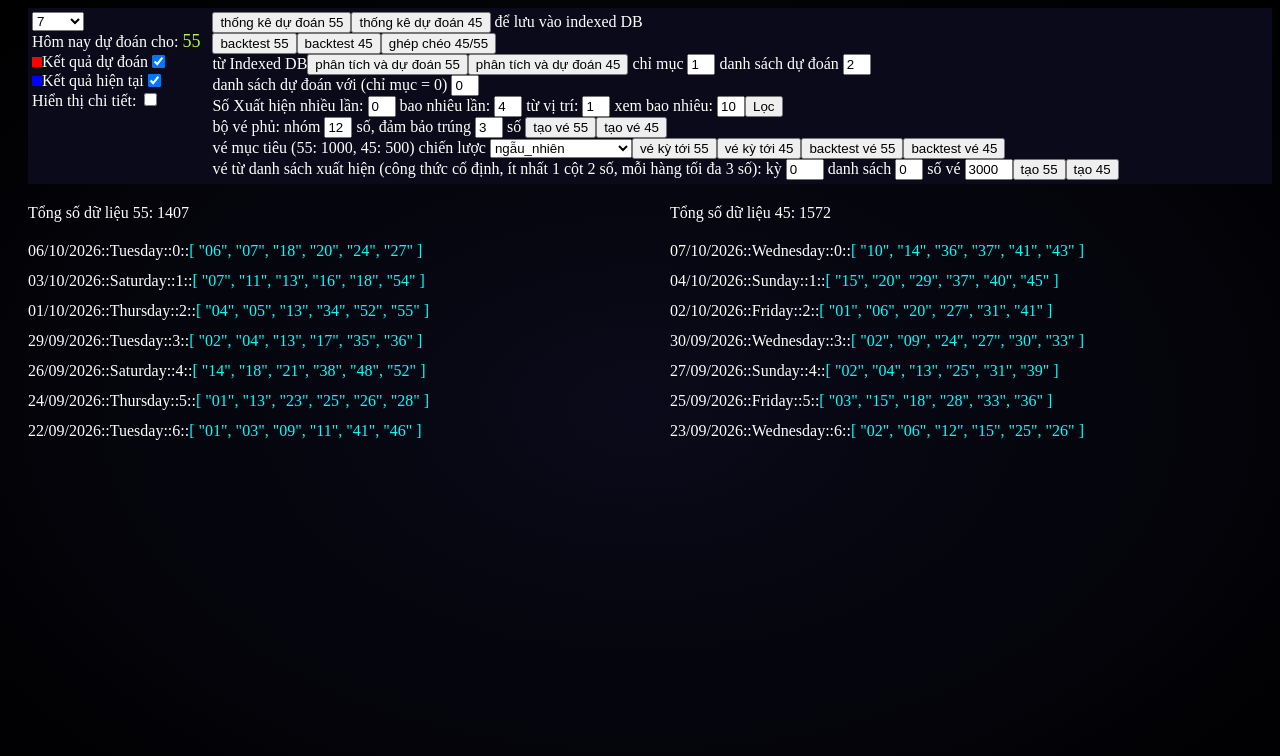
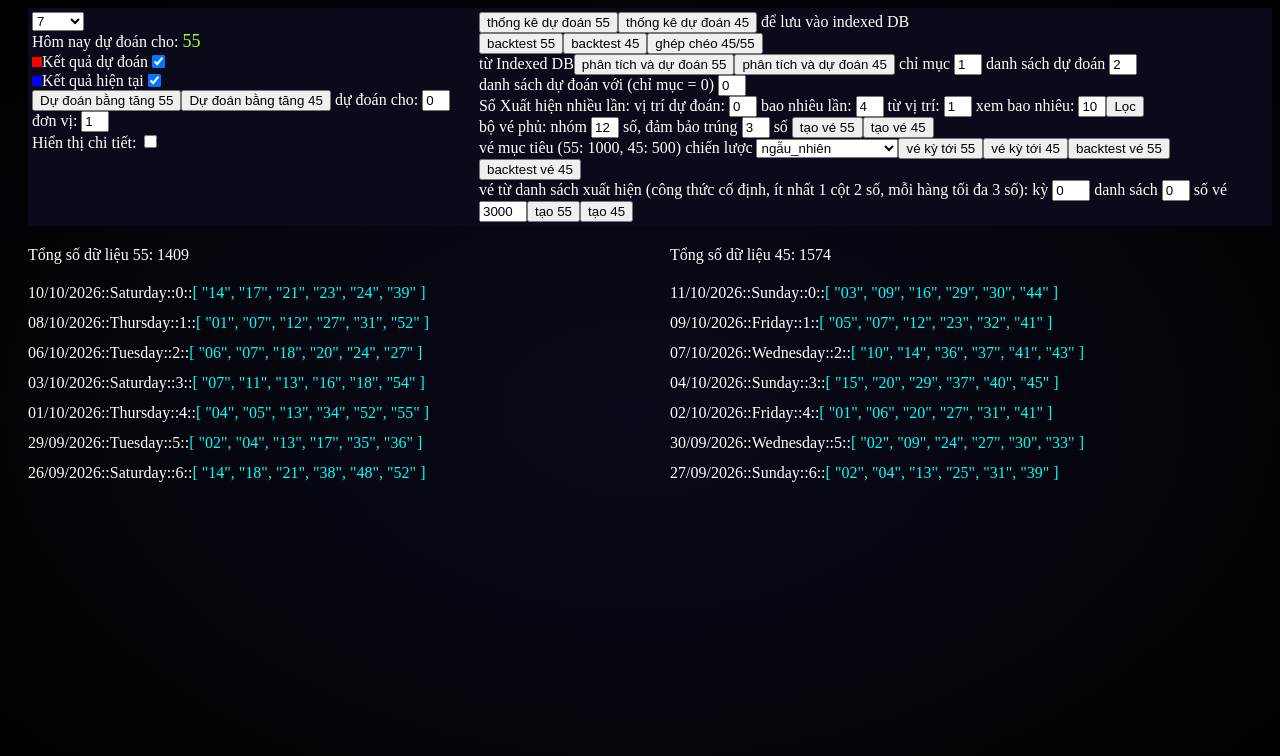
Before and after one commit to haumagic29061995/lote, a Vue app: page / in a window 1280 px wide. Shown: the top 756 px of the page. Built offline with nearby package versions, Linux system fonts and the light colour scheme.

Commit message:
update data and feature 11/10/2026

```diff
--- a/src/views/HomeView.vue
+++ b/src/views/HomeView.vue
@@ -71,7 +71,8 @@ const bù_trừ_cho_loại_xổ_số_55: number = mở_xổ_số_loại_tiếp_t
 
 const các_tùy_chọn_để_hiển_thị_dữ_liệu = ref<number[]>([])
 const số_dữ_liệu_sẽ_được_hiển_thị = ref<number>(7)
-
+const đơn_vị = ref<number>(1)
+const đơn_vị_được_dự_đoán = ref<number>(0)
 const có_hiển_thị_chi_tiết = ref<boolean>(false)
 
 // bộ lọc bộ vị trí khi xem dự đoán; -1 là không lọc, hai điều kiện đặt cùng lúc thì chỉ cần thỏa một (or)
@@ -413,7 +414,9 @@ function xem_dự_đoán_cho_tất_cả(
   // lấy tất cả vị trí dự đoán
   for (let k = dữ_liệu.vị_trí_dữ_liệu + 1; k < danh_sách_dữ_liệu.length; k++) {
     const dữ_liệu_tiếp_theo = danh_sách_dữ_liệu[k]
-    tất_cả_ds_vị_trí_dự_đoán.push(...dữ_liệu_tiếp_theo.vị_trí_ds_xuất_hiện.filter(qua_bộ_lọc_vị_trí))
+    tất_cả_ds_vị_trí_dự_đoán.push(
+      ...dữ_liệu_tiếp_theo.vị_trí_ds_xuất_hiện.filter(qua_bộ_lọc_vị_trí),
+    )
   }
 
   console.log('tất cả vị trí dự đoán: ', tất_cả_ds_vị_trí_dự_đoán.length)
@@ -715,7 +718,9 @@ function tạo_và_in_vé_từ_danh_sách(danh_sách_dữ_liệu: Array<Đối_T
       console.log(
         'vé trúng từ 4 số:\n' +
           đánh_giá.vé_trúng_từ_4
-            .map((vé_trúng) => `${vé_trúng.vé.join(' ')} → ${vé_trúng.số_trúng} số (${vé_trúng.mức})`)
+            .map(
+              (vé_trúng) => `${vé_trúng.vé.join(' ')} → ${vé_trúng.số_trúng} số (${vé_trúng.mức})`,
+            )
             .join('\n'),
       )
     }
@@ -741,7 +746,9 @@ function tạo_và_in_vé_kỳ_tới(danh_sách_dữ_liệu: Array<Đối_Tượ
   console.log(
     `${vé.length}/${số_vé} vé, xác suất có vé trúng từ 5 số: ${(vé.length * xác_suất_một_vé(loại_xổ_số).từ_5 * 100).toFixed(3)}%`,
   )
-  console.log(vé.map((một_vé) => một_vé.map((số) => String(số).padStart(2, '0')).join(' ')).join('\n'))
+  console.log(
+    vé.map((một_vé) => một_vé.map((số) => String(số).padStart(2, '0')).join(' ')).join('\n'),
+  )
   console.groupEnd()
 }
 
@@ -792,7 +799,9 @@ function chạy_phân_tích_ghép_chéo() {
     console.log(`loại ${kết_quả.loại_xổ_số}: ${kết_quả.số_bộ_ba_kỳ} bộ ba kỳ (A, B, C)`)
     console.table(kết_quả.các_dòng)
   })
-  console.log('A: kỳ trước cùng loại; B: kỳ khác loại nằm giữa; C: kỳ cần dự đoán. z > 3: có tín hiệu')
+  console.log(
+    'A: kỳ trước cùng loại; B: kỳ khác loại nằm giữa; C: kỳ cần dự đoán. z > 3: có tín hiệu',
+  )
   console.groupEnd()
 }
 
@@ -801,7 +810,9 @@ function lọc_dữ_liệu_theo_số_lần_xuất_hiện() {
   const số_lần_xuất_hiện = Number(số_xuất_hiện_nhiều_lần.value)
   const từ_vị_trí = Number(từ_vị_trí_số_xuất_hiện_nhiều_lần.value)
   const chu_kỳ = Number(chu_kỳ_số_xuất_hiện_nhiều_lần.value)
-  for (let i = từ_vị_trí; i < 100; i++) {
+  let tổng_số = 0
+  console.group('Số xuất hiện nhiều lần')
+  for (let i = từ_vị_trí; i < 3000; i++) {
     const danh_sách_số_lần_xuất_hiện = new Set<string>()
     dữ_liệu_xổ_số_55.slice(i, i + chu_kỳ).forEach((dữ_liệu) => {
       dữ_liệu.danh_sách_nguyên_mẫu_dữ_liệu_đã_xuất_hiện.forEach((mục) => {
@@ -814,12 +825,65 @@ function lọc_dữ_liệu_theo_số_lần_xuất_hiện() {
     const tổng = dữ_liệu_xổ_số_55[vị_trí_xem].kết_quả_xổ_số.filter((số) =>
       danh_sách_số_lần_xuất_hiện.has(số),
     ).length
-    if (danh_sách_số_lần_xuất_hiện.size >= 6 && tổng >= 2) {
-      console.group('Số xuất hiện nhiều lần')
-      console.log([...danh_sách_số_lần_xuất_hiện.values()].join(', '))
-      console.log(`tổng số trùng với kết quả xổ số tại vị trí ${vị_trí_xem}: ${tổng}`)
-      console.groupEnd()
+    if (danh_sách_số_lần_xuất_hiện.size >= 6) {
+      tổng_số++
+      if (tổng >= 3) {
+        console.log([...danh_sách_số_lần_xuất_hiện.values()].join(', '))
+        console.log(`tổng số trùng với kết quả xổ số tại vị trí ${vị_trí_xem}: ${tổng}`)
+      }
     }
+  }
+  console.log('tổng số dự đoán: ', tổng_số)
+
+  console.groupEnd()
+}
+
+function dự_đoán_bằng_cách_tăng(loại: number) {
+  const giá_trị_đơn_vị = Number(đơn_vị.value)
+  const giá_trị_được_dự_đoán = Number(đơn_vị_được_dự_đoán.value)
+  const danh_sách_dữ_liệu = loại === 55 ? dữ_liệu_xổ_số_55 : dữ_liệu_xổ_số_45
+  const số_giống_kết_quả = new Set<number>()
+  const tổng_số_dự_đoán = new Set<number>()
+
+  if (giá_trị_được_dự_đoán < 0) {
+    for (let i = giá_trị_được_dự_đoán + 1; i < giá_trị_được_dự_đoán + 11; i++) {
+      const dữ_liệu_dự_đoán2 = danh_sách_dữ_liệu[i]
+      const danh_sách_dự_đoán = dữ_liệu_dự_đoán2.kết_quả_xổ_số.map((số) => {
+        let số_mới = (Number(số) + giá_trị_đơn_vị) % loại
+        số_mới = số_mới === 0 ? loại : số_mới
+        tổng_số_dự_đoán.add(số_mới)
+        return số_mới
+      })
+      console.log(`dự đoán kỳ ${dữ_liệu_dự_đoán2.ngày_xổ_số}: ${danh_sách_dự_đoán.join(', ')}`)
+    }
+  } else {
+    const dữ_liệu_dự_đoán = danh_sách_dữ_liệu[giá_trị_được_dự_đoán]
+    const danh_sách_đánh_giá = dữ_liệu_dự_đoán.kết_quả_xổ_số
+    for (let i = giá_trị_được_dự_đoán + 1; i < danh_sách_dữ_liệu.length; i++) {
+      const dữ_liệu_dự_đoán2 = danh_sách_dữ_liệu[i]
+      const danh_sách_dự_đoán = dữ_liệu_dự_đoán2.kết_quả_xổ_số.map((số) => {
+        let số_mới = (Number(số) + giá_trị_đơn_vị) % loại
+        số_mới = số_mới === 0 ? loại : số_mới
+        tổng_số_dự_đoán.add(số_mới)
+        return số_mới
+      })
+      const tổng = danh_sách_đánh_giá.filter((số) => {
+        const có = danh_sách_dự_đoán.includes(Number(số))
+        if (có) {
+          số_giống_kết_quả.add(Number(số))
+        }
+        return có
+      }).length
+      console.log(
+        `dự đoán kỳ ${dữ_liệu_dự_đoán2.ngày_xổ_số}: ${danh_sách_dự_đoán.join(', ')} → trùng ${tổng} số`,
+      )
+    }
+    console.log('các số được dự đoán:', [...số_giống_kết_quả.values()].join(', '))
+    console.log(
+      'các số được dự đoán:',
+      [...tổng_số_dự_đoán.values()].join(', '),
+      tổng_số_dự_đoán.size,
+    )
   }
 }
 </script>
@@ -879,6 +943,13 @@ function lọc_dữ_liệu_theo_số_lần_xuất_hiện() {
             <input v-model="màu_kết_quả_hiện_tại" type="checkbox" />
           </div>
         </div>
+        <div>
+          <button @click="dự_đoán_bằng_cách_tăng(55)">Dự đoán bằng tăng 55</button>
+          <button @click="dự_đoán_bằng_cách_tăng(45)">Dự đoán bằng tăng 45</button>
+          dự đoán cho:
+          <input v-model="đơn_vị_được_dự_đoán" type="text" :style="{ width: '20px' }" /> đơn vị:
+          <input v-model="đơn_vị" type="text" :style="{ width: '20px' }" />
+        </div>
         <div>Hiển thị chi tiết: <input v-model="có_hiển_thị_chi_tiết" type="checkbox" /></div>
         <template v-if="có_hiển_thị_chi_tiết">
           <div>
@@ -917,7 +988,9 @@ function lọc_dữ_liệu_theo_số_lần_xuất_hiện() {
           <div>
             từ Indexed DB<button @click="phân_tích_và_dự_đoán(dữ_liệu_xổ_số_55)">
               phân tích và dự đoán 55</button
-            ><button @click="phân_tích_và_dự_đoán(dữ_liệu_xổ_số_45)">phân tích và dự đoán 45</button>
+            ><button @click="phân_tích_và_dự_đoán(dữ_liệu_xổ_số_45)">
+              phân tích và dự đoán 45
+            </button>
             chỉ mục
             <input
               type="text"
@@ -939,7 +1012,7 @@ function lọc_dữ_liệu_theo_số_lần_xuất_hiện() {
           </div>
         </div>
         <div>
-          Số Xuất hiện nhiều lần:
+          Số Xuất hiện nhiều lần: vị trí dự đoán:
           <input v-model="vị_trí_xem_số_lần_xuất_hiện" type="text" :style="{ width: '20px' }" />
           bao nhiêu lần:
           <input v-model="số_xuất_hiện_nhiều_lần" type="text" :style="{ width: '20px' }" />
```
Also changed, not shown: src/assets/csv/lote45.csv, src/assets/csv/lote55.csv.
